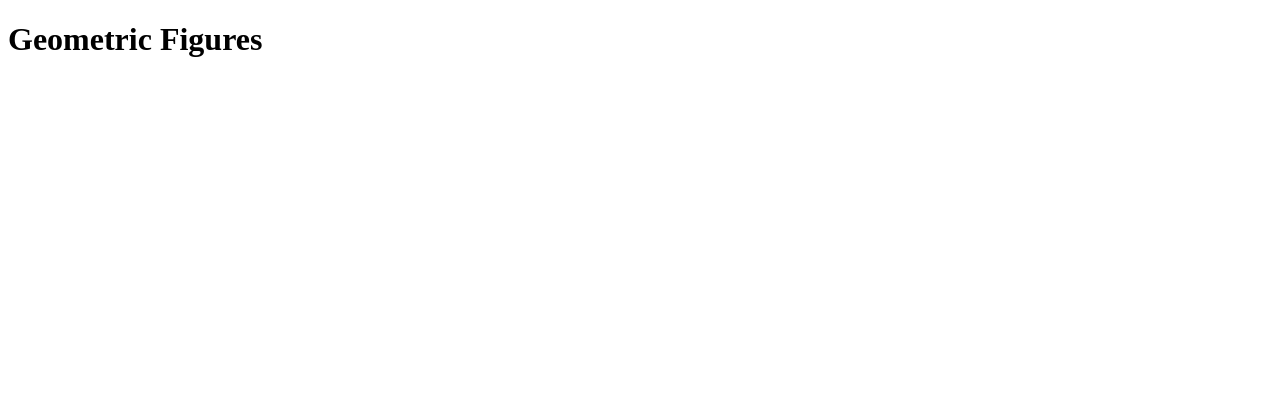
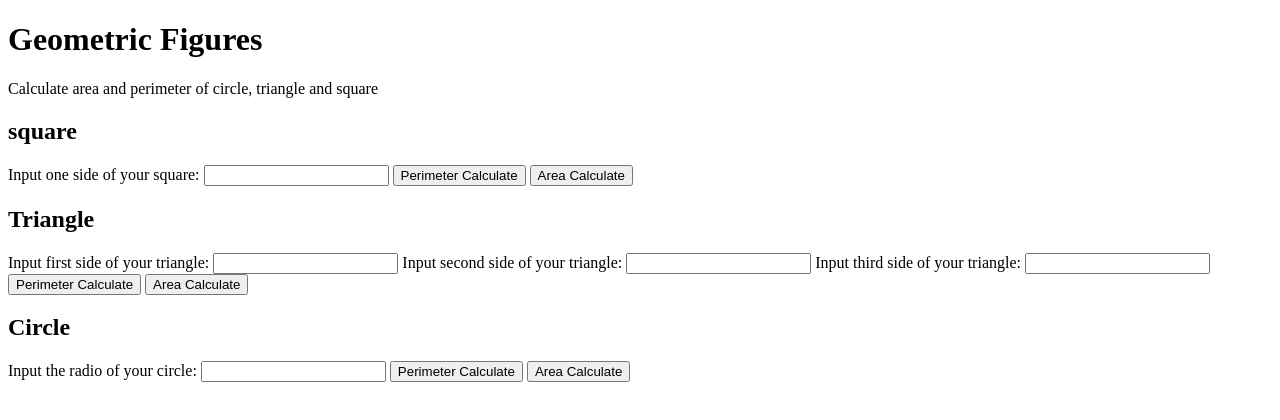
Before and after one commit to fschambacht/JS-practice, a plain HTML site: page geometricFigures/index.html in a window 1280 px wide. Drawn offline with Linux system fonts and the light colour scheme.

Commit message:
create html and conect with js functions

```diff
--- a/geometricFigures/index.html
+++ b/geometricFigures/index.html
@@ -7,7 +7,45 @@
     <title>Geometric Figures</title>
 </head>
 <body>
-    <h1>Geometric Figures</h1>
+    <header>
+        <h1>Geometric Figures</h1>
+        <p>Calculate area and perimeter of circle, triangle and square</p>
+    </header>
+    <main>
+        <section>
+            <h2>square</h2>
+            <form action="sideSquare">
+                <label for="">Input one side of your square: </label>
+                <input id="sideSquare" type="number">
+                <button type="button" onclick="perimeterSquare()">Perimeter Calculate</button>
+                <button type="button" onclick="areaSquare()">Area Calculate</button>
+            </form>
+        </section>
+        <section>
+            <h2>Triangle</h2>
+            <form action="sideOne sideTwo sideThree">
+                <label for="">Input first side of your triangle: </label>
+                <input id="sideOne" type="number">
+                <label for="">Input second side of your triangle: </label>
+                <input id="sideTwo" type="number">
+                <label for="">Input third side of your triangle: </label>
+                <input id="sideThree" type="number">
+                <button type="button" onclick="perimeterTriangle()">Perimeter Calculate</button>
+                <button type="button" onclick="areaTriangle()">Area Calculate</button>
+            </form>
+        </section>
+        <section>
+            <h2>Circle</h2>
+            <form action="radioCircle">
+                <label for="">Input the radio of your circle: </label>
+                <input id="radioCircle" type="number">
+                <button type="button" onclick="perimeterCircle()">Perimeter Calculate</button>
+                <button type="button" onclick="areaCircle()">Area Calculate</button>
+            </form>
+        </section>
+
+    </main>
+
     <script src="./index.js"></script>
 </body>
 </html>
--- a/geometricFigures/index.js
+++ b/geometricFigures/index.js
@@ -1,34 +1,44 @@
 // square
-function perimeterSquare(sideSquare){
+function perimeterSquare(){
+    let sideSquare = document.getElementById("sideSquare").value;
     let perimeter = sideSquare * 4;
-    return console.log("El perimetro del cuadrado es: " + perimeter + " cm");
+    return alert("El perimetro del cuadrado es: " + perimeter + " cm");
 }
 
-function areaSquare(sideSquare){
-     let area = sideSquare * sideSquare;
-     return console.log("El area del cuadrado es: " + area + " cm²");
+function areaSquare(){
+    let sideSquare = document.getElementById("sideSquare").value;
+    let area = sideSquare * sideSquare;
+    return alert("El area del cuadrado es: " + area + " cm²");
 }
 
 // triangle
-function perimeterTriangle(sideOne, sideTwo, sideThree){
+function perimeterTriangle(){
+    let sideOne = document.getElementById("sideOne").value ;
+    let sideTwo = document.getElementById("sideTwo").value;
+    let sideThree = document.getElementById("sideThree").value;
     let perimeter = sideOne + sideTwo + sideThree;
-    return console.log(`El perimetro del triangulo es: ${perimeter} cm`);
+    return alert("El perimetro del triangulo es: " + perimeter + " cm");
 }
 
-function areaTriangle(sideOne, sideTwo, sideThree){
+function areaTriangle(){
+    let sideOne = document.getElementById("sideOne").value;
+    let sideTwo = document.getElementById("sideTwo").value;
+    let sideThree = document.getElementById("sideThree").value;
     let semiPerimeter = (sideOne + sideTwo + sideThree)/2;
     let areaTriangle = Math.sqrt((semiPerimeter)*(semiPerimeter-sideOne)*(semiPerimeter-sideTwo)*((semiPerimeter-sideThree))); // formula de heron para el area de un triangulo conociendo todos sus lados
-    return console.log(`El area del triangulo es: ${Math.round(areaTriangle)} cm²`);
+    return alert(`El area del triangulo es: ${Math.round(areaTriangle)} cm²`);
 }
 
 // circle
-function perimeterCircle(radio){
+function perimeterCircle(){
+    let radio = document.getElementById("radioCircle").value;
     let diameter = radio * 2;
     let perimeterCircle = Math.PI * diameter;
-    return console.log(`El perimetro del circulo es: ${Math.round(perimeterCircle)} cm`);
+    return alert(`El perimetro del circulo es: ${Math.round(perimeterCircle)} cm`);
 }
 
-function areaCircle(radio){
+function areaCircle(){
+    let radio = document.getElementById("radioCircle").value;
     let areaCircle = Math.PI * radio**2;
-    return console.log(`El area del circulo es: ${Math.round(areaCircle)} cm²`);
+    return alert(`El area del circulo es: ${Math.round(areaCircle)} cm²`);
 }
```
